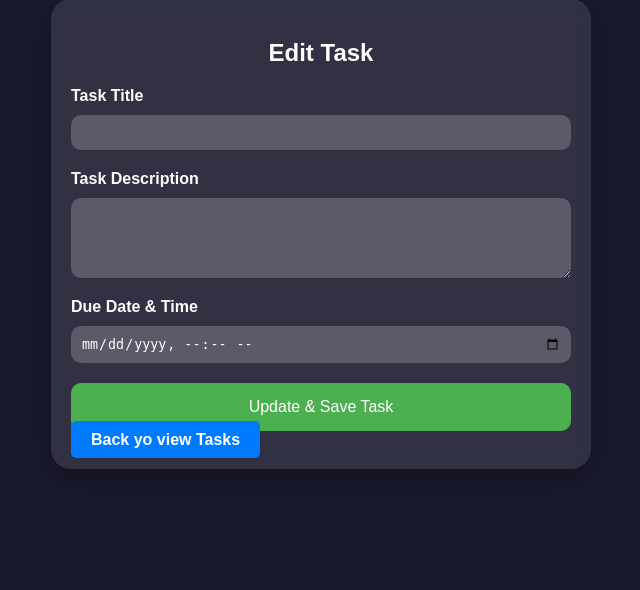
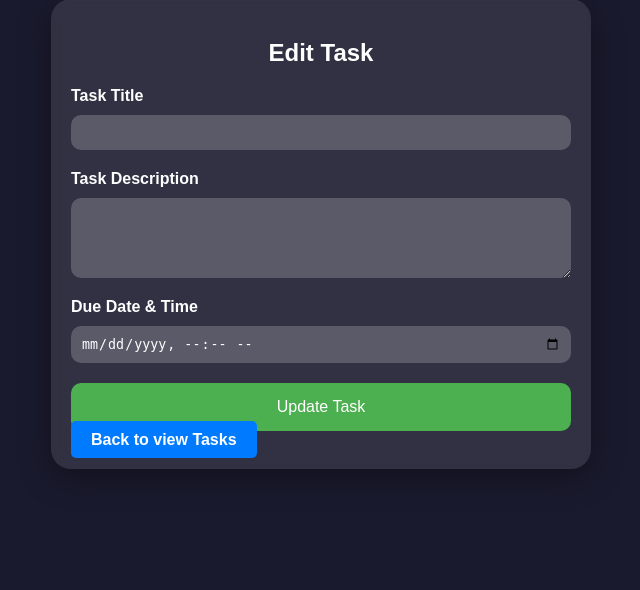
Before and after one commit to RudreshGaonkar/WebTechISA2_lab, a PHP site: page /editTask.php in a window 1280 px wide. Shown: the part 166-756 px from the top of the page, without its empty margins (319-959 px from the left). Run offline with PHP 8.4, Linux system fonts and the light colour scheme.

Commit message:
editTask.php and completed.php 'id' type casting is done to fix some fetal error

```diff
--- a/completed.php
+++ b/completed.php
@@ -2,7 +2,7 @@
 include 'dbConfig.php';
 
 if (isset($_GET['id'])) {
-    $taskId = $_GET['id'];
+    $taskId = intval($_GET['id']);
 
     $sql = "SELECT status FROM tasks WHERE id = $taskId";
     $result = $conn->query($sql);
--- a/editTask.php
+++ b/editTask.php
@@ -6,7 +6,7 @@ $errors = [];
 
 
 if (isset($_GET['id'])) {
-    $id = $_GET['id'];
+    $id = intval($_GET['id']);
 
 
     $sql = "SELECT * FROM tasks WHERE id = $id";
@@ -92,9 +92,9 @@ if (isset($_POST['update'])) {
         <label for="due_date_time">Due Date & Time</label>
         <input type="datetime-local" name="due_date_time" id="due_date_time" value="<?php echo $due_date_time; ?>">
 
-        <input type="submit" name="update" value="Update & Save Task">
+        <input type="submit" name="update" value="Update Task">
     </form>
-    <a href="viewTasks.php" class="view-button"><b>Back yo view Tasks</b></a>
+    <a href="viewTasks.php" class="view-button"><b>Back to view Tasks</b></a>
 </div>
 
 </body>
```
